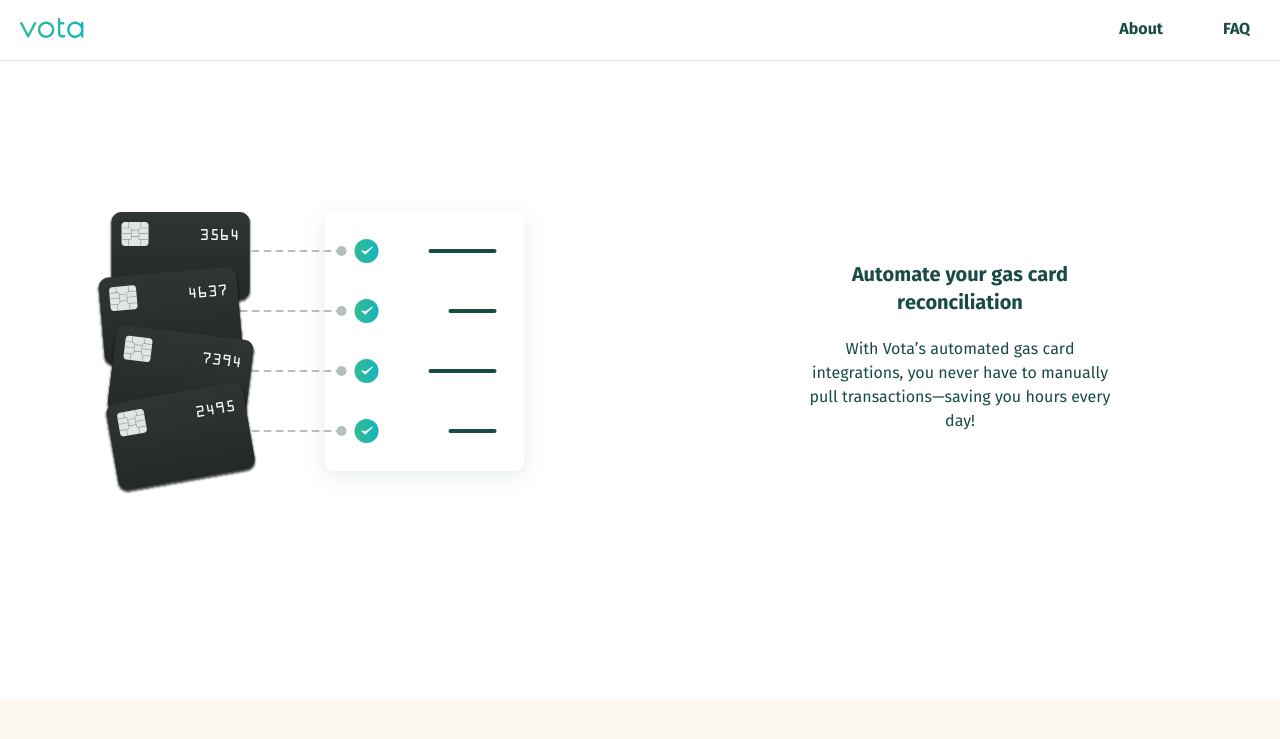
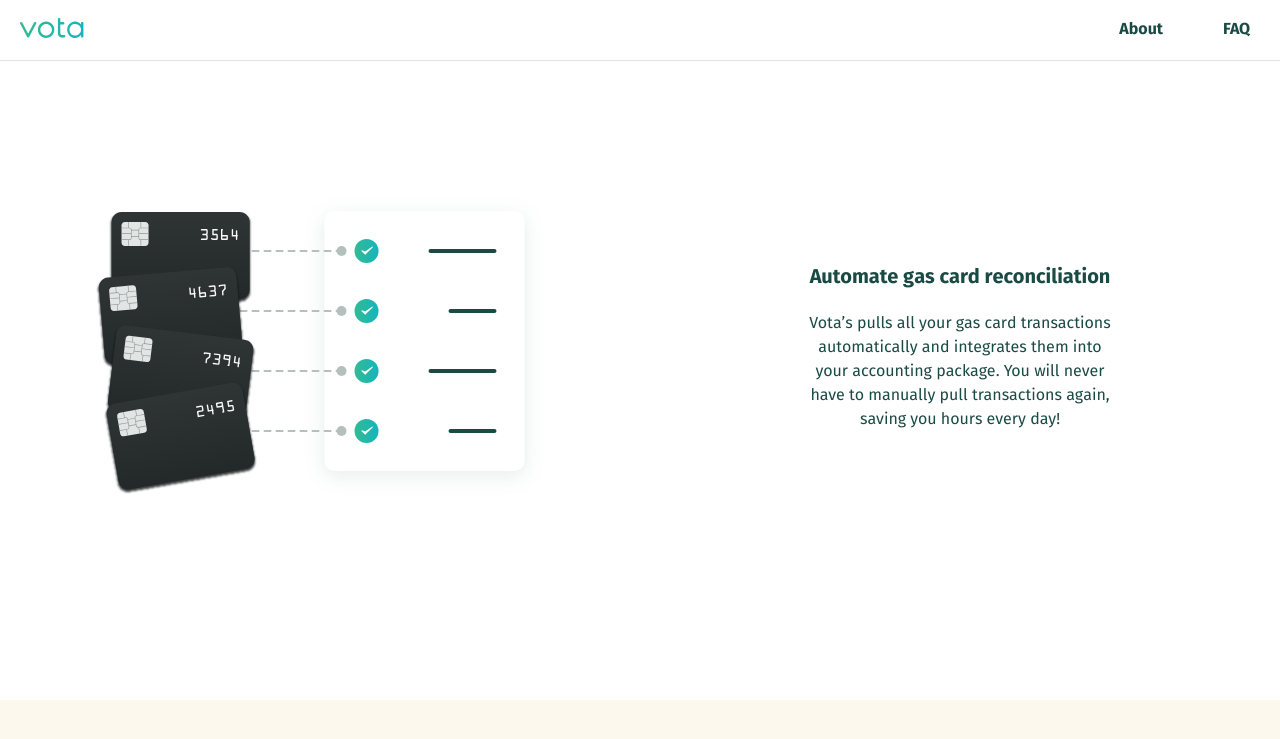
Before and after one commit to nfarina/vota-site, a Jekyll site: the page built from truckers.html, in a window 1280 px wide and 900 px high, scrolled down 1705 px. Shown: the top 739 px of the window. Built offline with Jekyll 4.4.1, drawn with Linux system fonts in a browser that asks for light colours; grey boxes are pictures that could not be loaded.

Commit message:
gas card copy update

```diff
--- a/truckers.html
+++ b/truckers.html
@@ -48,8 +48,8 @@
       <img src="/images/illus_automation.svg" alt="" />
     </div>
     <div class="description col">
-      <h3>Automate your gas card reconciliation</h3>
-      <p class="small">With Vota’s automated gas card integrations, you never have to manually pull transactions—saving you hours every day!</p>
+      <h3>Automate gas card reconciliation</h3>
+      <p class="small">Vota’s pulls all your gas card transactions automatically and integrates them into your accounting package. You will never have to manually pull transactions again, saving you hours every day!</p>
     </div>
   </section>
 
```
